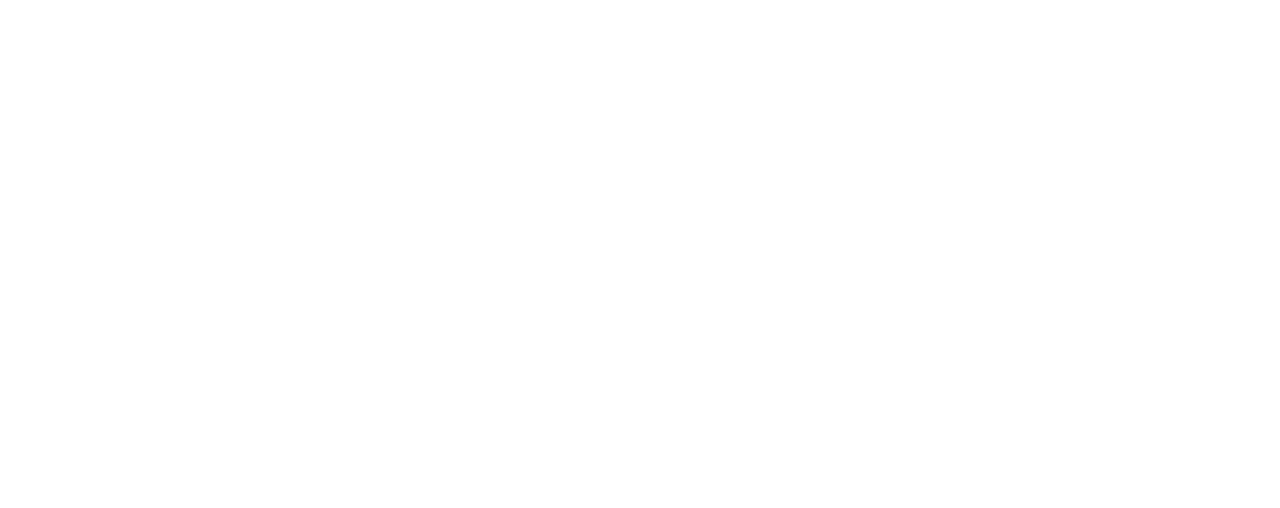
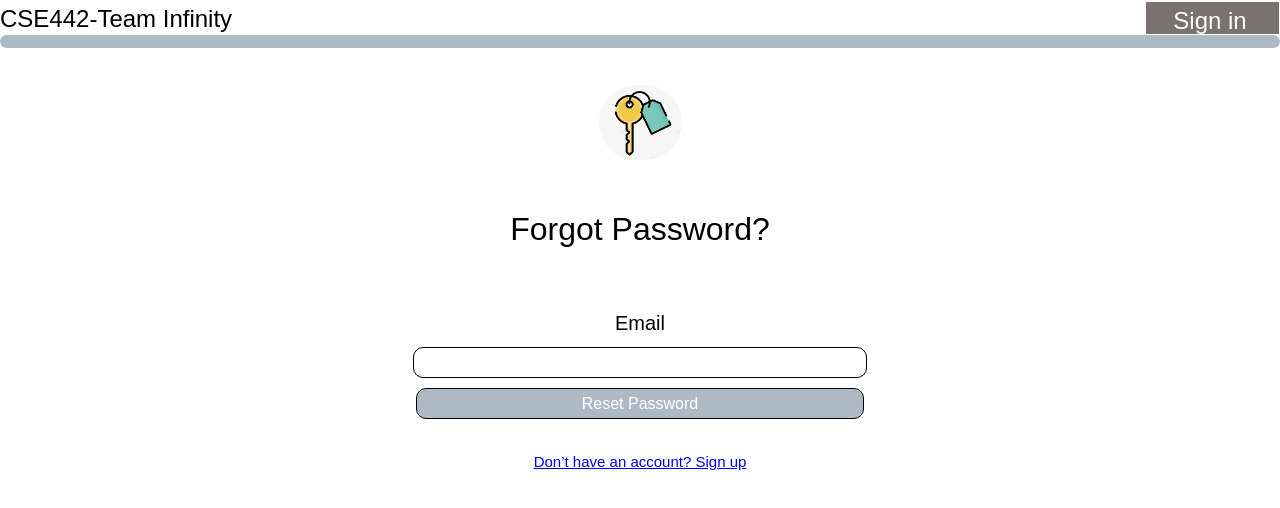
Before and after one commit to cse442-at-ub/project_s23-team-infinity, a React (Create React App) app in the folder cse442-project/: page /CSE442-542/2023-Spring/cse-442ad/recovery in a window 1280 px wide. Before the commit this address had no page. Shown: the top 508 px of the page. Built offline with nearby package versions, Linux system fonts and the light colour scheme.

Commit message:
deployed the website that connect front end to the backend task #44

```diff
--- a/cse442-project/package.json
+++ b/cse442-project/package.json
@@ -1,5 +1,6 @@
 {
   "name": "cse442-project",
+  "homepage" : "https://www-student.cse.buffalo.edu/CSE442-542/2023-Spring/cse-442ad/",
   "version": "0.1.0",
   "private": true,
   "dependencies": {
--- a/cse442-project/src/App.js
+++ b/cse442-project/src/App.js
@@ -15,12 +15,12 @@
 	<Router>
 	<div className="login-page">
     <Routes>
-      <Route path="/" element={<Loginin/>} />
-      <Route path="/recovery" element={<Recovery/>} />
-      <Route path="/verify" element={<Verify/>}/>``
-      <Route path="/reset"element={<Reset/>}/>
-      <Route path="/home" element={<Home/>}/>
-      <Route path="/signup" element={<SignUp/>}/>
+      <Route path="/CSE442-542/2023-Spring/cse-442ad/" element={<Loginin/>} />
+      <Route path="/CSE442-542/2023-Spring/cse-442ad/recovery" element={<Recovery/>} />
+      <Route path="/CSE442-542/2023-Spring/cse-442ad/verify" element={<Verify/>}/>``
+      <Route path="/CSE442-542/2023-Spring/cse-442ad/reset"element={<Reset/>}/>
+      <Route path="/CSE442-542/2023-Spring/cse-442ad/home" element={<Home/>}/>
+      <Route path="/CSE442-542/2023-Spring/cse-442ad/signup" element={<SignUp/>}/>
     </Routes>
   </div>
     </Router>
--- a/cse442-project/src/Login.js
+++ b/cse442-project/src/Login.js
@@ -199,7 +199,7 @@
 		    <Checkbox />
 	      <Label3>Remeber me</Label3>
 		    <Label4>
-          <Link to="/recovery">Forgot password?</Link>
+          <Link to="/CSE442-542/2023-Spring/cse-442ad/recovery">Forgot password?</Link>
           </Label4>
         </Description>
 	      <Button2>
@@ -208,7 +208,7 @@
 	      <Description2>
 		    Don't have an account?
 		    <Label6>
-		      <Link to="/signup">Sign Up</Link>
+		      <Link to="/CSE442-542/2023-Spring/cse-442ad/signup">Sign Up</Link>
 		    </Label6>
 	    </Description2>
 
--- a/cse442-project/src/Recovery.js
+++ b/cse442-project/src/Recovery.js
@@ -29,7 +29,7 @@
       <div className="flex-container-r">
         <span className="cse-442-team-infinity-r">CSE442-Team Infinity</span>
         <div className="sign_in_r">
-          <Link to ="/" style={{textDecoration: 'none',color:'white'}}className="sign-in-r">Sign in</Link>
+          <Link to ="/CSE442-542/2023-Spring/cse-442ad/" style={{textDecoration: 'none',color:'white'}}className="sign-in-r">Sign in</Link>
         </div>
       </div>
       <img className="rectangle-recovery" src={rectangle} />
@@ -39,7 +39,7 @@
       <input className="rectangle-recovery-1" name="email" type="text" onChange={(e) => setEmail(e.target.value)}/>
         <input type="button" className="reset_password" value="Reset Password" onClick={handleSubmit}/>
       <div className="flex-container-recovery-1">
-        <Link to ="/" className="dont-have-an-account">Don’t have an account? Sign up</Link>
+        <Link to ="/CSE442-542/2023-Spring/cse-442ad/" className="dont-have-an-account">Don’t have an account? Sign up</Link>
       </div>
     </div>
   );
--- a/cse442-project/src/Reset.js
+++ b/cse442-project/src/Reset.js
@@ -24,7 +24,7 @@
       Data.append('username/email', username_email);
       axios.post(url, Data).then(response=>
         alert(response.data)).catch(error=> alert(error));
-      navigate('/')
+      navigate('/CSE442-542/2023-Spring/cse-442ad/')
 
     }
   }
@@ -33,7 +33,7 @@
       <div className="flex-container-reset">
         <span className="cse-442-team-infinity-reset">CSE442-Team Infinity</span>
         <div className="rectangle-19-reset">
-        <Link to ="/" style={{textDecoration: 'none',color:'white'}}className="sign-in-reset">Sign in</Link>
+        <Link to ="/CSE442-542/2023-Spring/cse-442ad/" style={{textDecoration: 'none',color:'white'}}className="sign-in-reset">Sign in</Link>
         </div>
       </div>
       <img className="rectangle-8-reset" src={rectangle} />
--- a/cse442-project/src/SignUp.js
+++ b/cse442-project/src/SignUp.js
@@ -30,7 +30,7 @@
 	    <Description2>
 		Already have an account?
 		<Label6>
-		    <Link to="/">Login</Link>
+		    <Link to="/CSE442-542/2023-Spring/cse-442ad/">Login</Link>
 		</Label6>
 	    </Description2>
 
--- a/cse442-project/src/Verify.js
+++ b/cse442-project/src/Verify.js
@@ -19,7 +19,7 @@
       axios.post(url, Data)
       .then(response=>alert(response.data))
       .catch(error=> alert(error));
-      navigate('/reset')
+      navigate('/CSE442-542/2023-Spring/cse-442ad/reset')
     }
   }
   return (
@@ -27,7 +27,7 @@
       <div className="flex-container-verify">
         <span className="cse-442-team-infinity-verify">CSE442-Team Infinity</span>
         <div className="sign_in_verify">
-        <Link to ="/" style={{textDecoration: 'none',color:'white'}}className="sign-in-verify">Sign in</Link>
+        <Link to ="/CSE442-542/2023-Spring/cse-442ad/" style={{textDecoration: 'none',color:'white'}}className="sign-in-verify">Sign in</Link>
         </div>
       </div>
       <img className="rectangle-verify" src={rectangle} />
```
Also changed, not shown: 1 other file (tests, documents, lock files or other folders).
